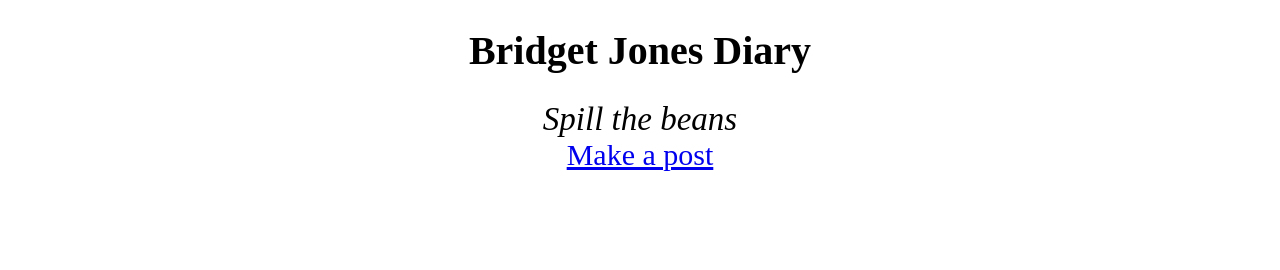
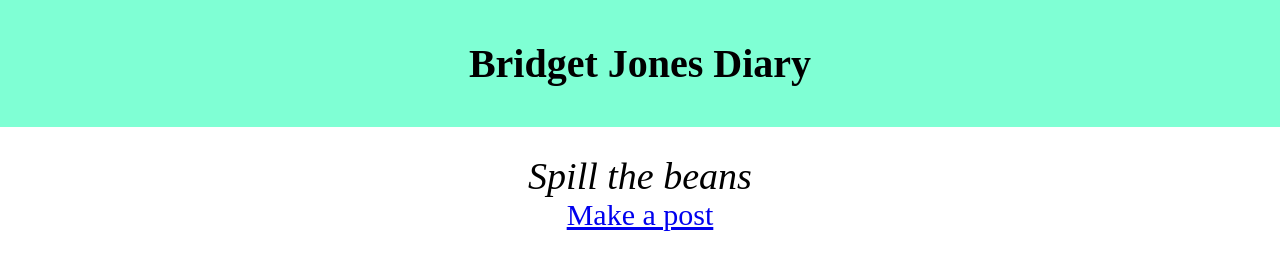
Before and after one commit to SamM71/bridget-jones-backend, a website: page client/index.html in a window 1280 px wide. Drawn offline with Linux system fonts and the light colour scheme.

Commit message:
minor CSS changes

```diff
--- a/client/assets/style.css
+++ b/client/assets/style.css
@@ -6,6 +6,9 @@
 }
 h1 {
   font-size: 40px;
+  background-color: aquamarine;
+  padding: 5vh;
+  margin-top: 0px;
 }
 
 main {
@@ -13,7 +16,7 @@
 }
 
 em {
-  font-size: 33px;
+  font-size: 38px;
 }
 
 .post-category {
```
